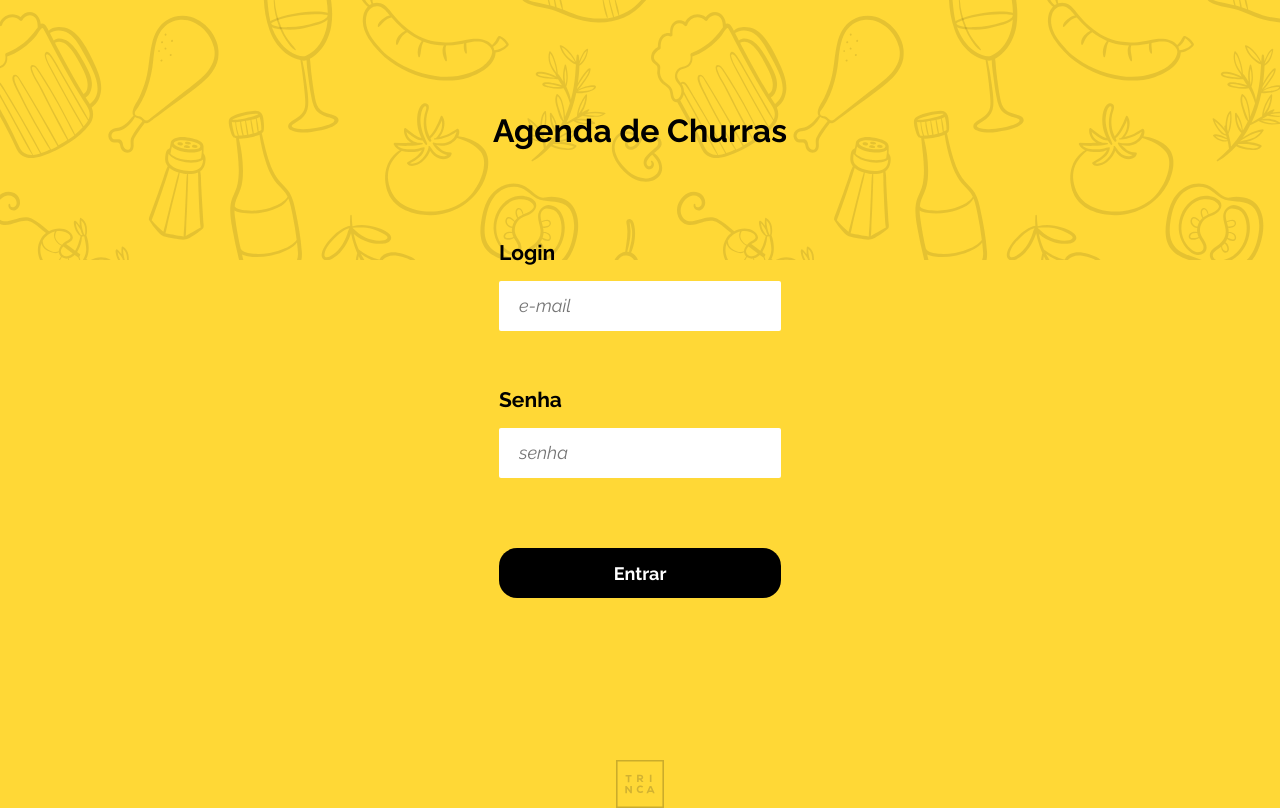
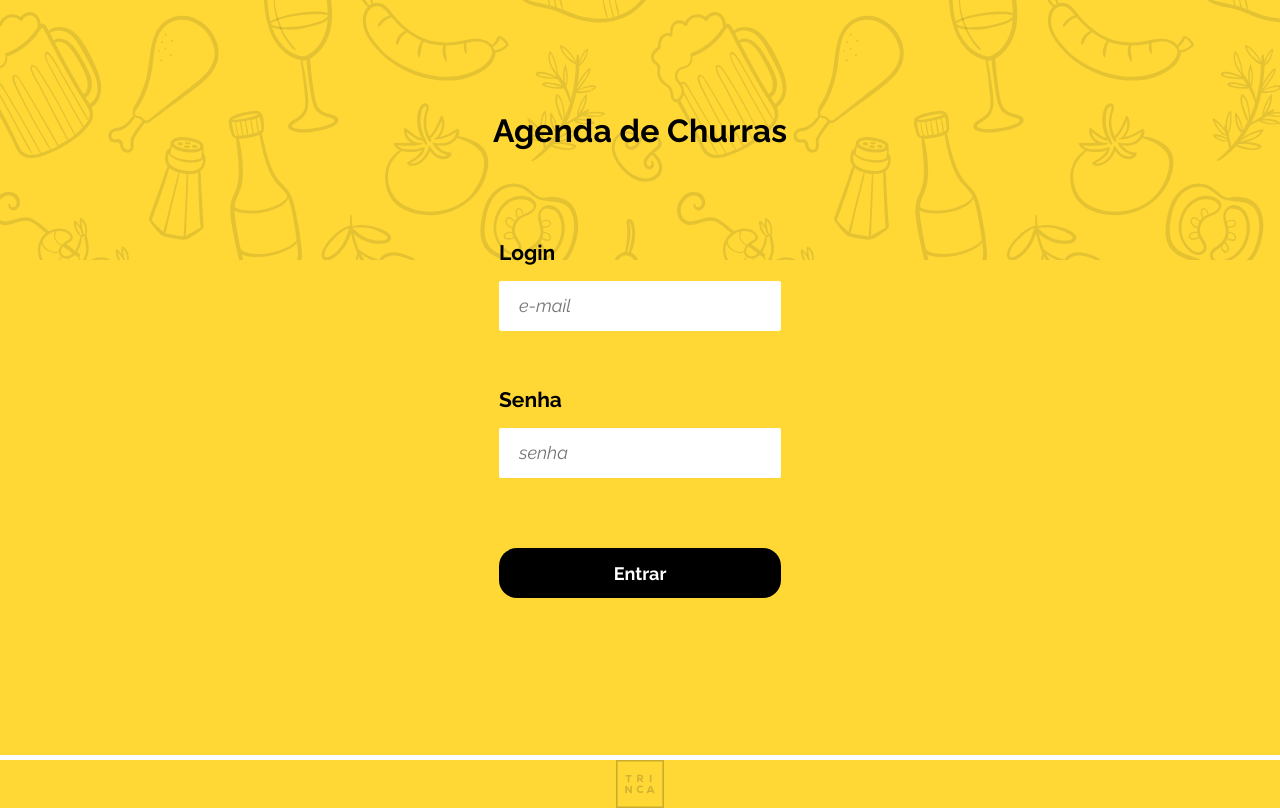
Before and after one commit to rodrigovellinho/ChurrasTrinca, a React (Create React App) app: page / in a window 1280 px wide. Built offline with nearby package versions, Linux system fonts and the light colour scheme; a web font is replaced by a local one.

Commit message:
Ajustes logo Login

```diff
--- a/src/pages/Login/styles.ts
+++ b/src/pages/Login/styles.ts
@@ -7,7 +7,7 @@ export const LoginContainer = styled.div`
   flex-direction: column;
   align-items: center;
   width: 100%;
-  height: calc(100vh - 300px);
+  height: calc(100vh - 305px);
 `;
 
 export const LoginBox = styled.div`
@@ -122,6 +122,7 @@ export const LoginButton = styled.button`
 
 export const LoginFooterContainer = styled.div`
   background: ${(props) => props.theme["yellow-100"]};
+  margin-top: 5px;
   display: flex;
   justify-content: center;
 `;
```
